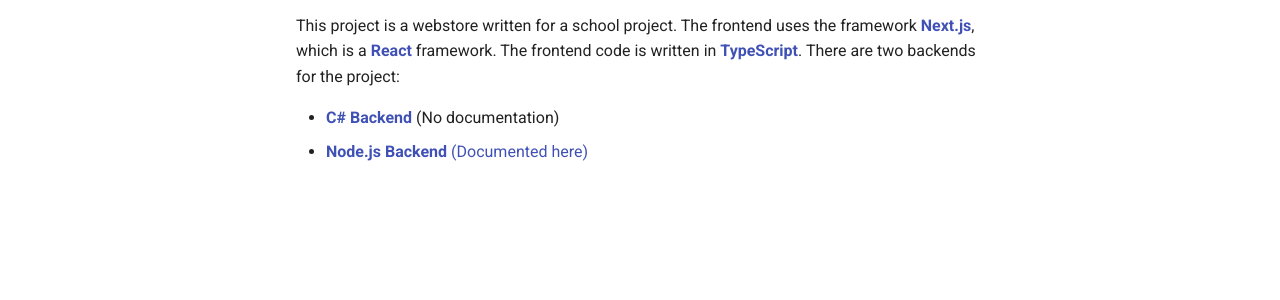
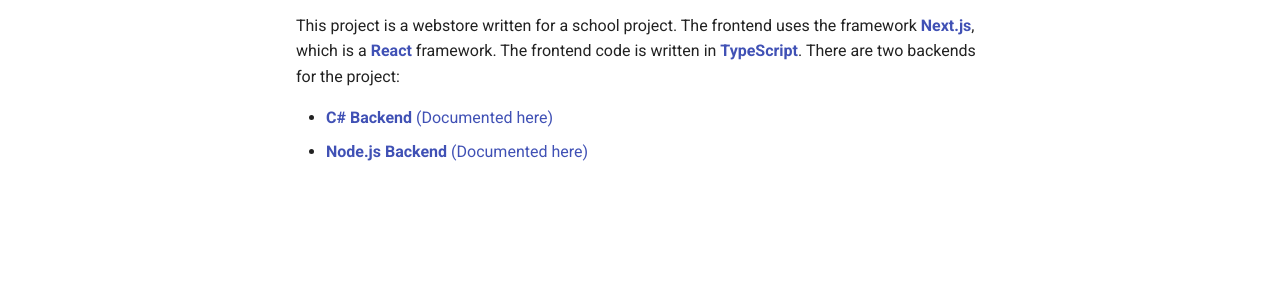
Before and after one commit to storevision/docs, an MkDocs documentation site: the page built from docs/index.md, in a window 1280 px wide. Shown: the part 266-566 px from the top of the page. Built offline with MkDocs 1.6.1 and Material for MkDocs 9.7.7, drawn with Linux system fonts in a browser that asks for light colours; comment, search, counter and statistics services are not loaded.

Commit message:
add directory for backend documentation

```diff
--- a/docs/index.md
+++ b/docs/index.md
@@ -6,5 +6,5 @@
 The frontend code is written in <b><a href="https://www.typescriptlang.org/">TypeScript</a></b>.
 There are two backends for the project:
 
-- **[C# Backend](https://github.com/storevision/webstore-backend)** (No documentation)
+- **[C# Backend](https://github.com/storevision/webstore-backend)** [(Documented here)](CS-Backend/index.md)
 - **[Node.js Backend](https://github.com/storevision/webstore-backend-js)** [(Documented here)](JavaScript-Backend/index.md)
```
